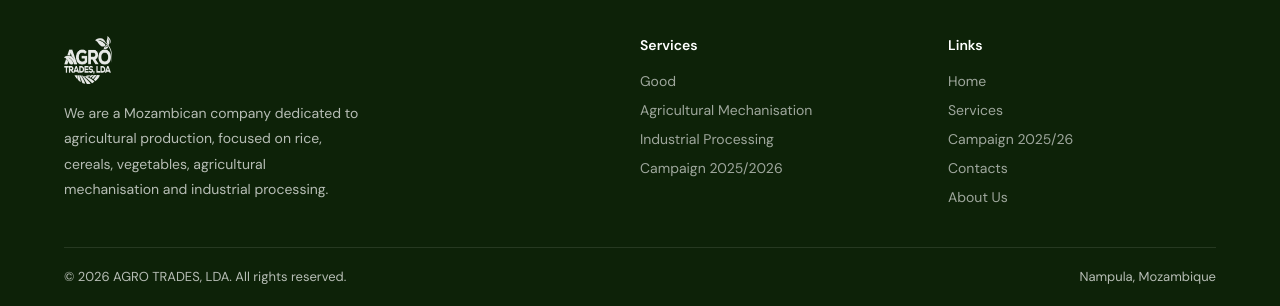
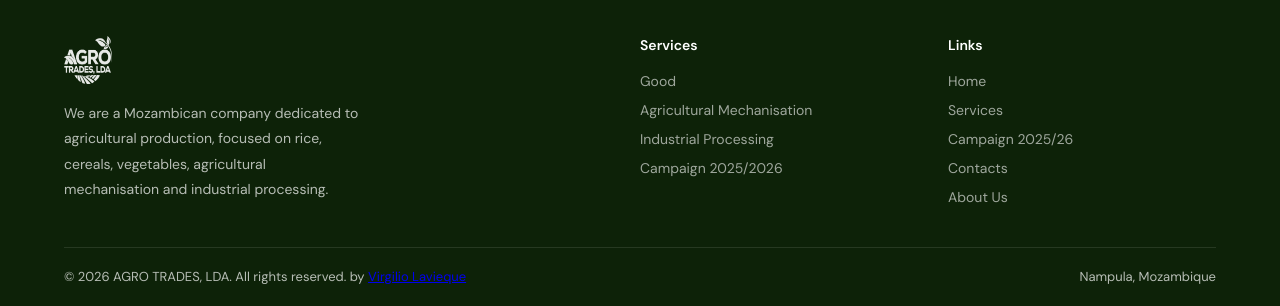
Before and after one commit to AgroTrades/agrotrades, a Next.js app: page /en in a window 1280 px wide. Shown: the part 3084-3390 px from the top of the page. Built offline with nearby package versions, Linux system fonts and the light colour scheme.

Commit message:
feat(cms): manage nav visibility, footer links, and team contacts from admin

```diff
--- a/components/Footer.tsx
+++ b/components/Footer.tsx
@@ -1,17 +1,15 @@
 import Image from "next/image";
 import Link from "next/link";
-import { footer, hero, nav, services, type Lang } from "@/content";
-import { path } from "@/content/routes";
+import { footer, nav, services, visibleFooterServiceLinks, waLink, type Lang } from "@/content";
+import { path, type PageKey } from "@/content/routes";
 
-// Mesma seleção e ordem de serviços/links do footer original (index.html):
-// arroz -> /servicos, mecanização -> /servicos, moageira -> /servicos,
-// campanha -> /campanha.
-const FOOTER_SERVICE_LINKS = [
-  { id: "arroz", page: "services" as const },
-  { id: "mecanizacao", page: "services" as const },
-  { id: "moageira", page: "services" as const },
-  { id: "campanha", page: "campaign" as const },
-];
+// Caso especial de routing: "campanha" é um serviço normal (content/services)
+// mas o link do rodapé aponta para a página dedicada /campanha, não para a
+// listagem genérica de serviços. Decisão de rota, por isso fica no código —
+// o resto (quais serviços aparecem, ordem, visibilidade) é editorial (CMS).
+const FOOTER_SERVICE_PAGE_OVERRIDE: Partial<Record<string, PageKey>> = {
+  campanha: "campaign",
+};
 
 export function Footer({ lang }: { lang: Lang }) {
   const year = new Date().getFullYear();
@@ -22,6 +20,14 @@ export function Footer({ lang }: { lang: Lang }) {
     return (service.homeTitle ?? service.title)[lang];
   }
 
+  const navLinks = [
+    { key: "home", href: path("home", lang), label: nav.home[lang], visible: nav.home.visible },
+    { key: "services", href: path("services", lang), label: nav.services[lang], visible: nav.services.visible },
+    { key: "campaign", href: path("campaign", lang), label: nav.campaign[lang], visible: nav.campaign.visible },
+    { key: "contact", href: path("contact", lang), label: nav.contact[lang], visible: nav.contact.visible },
+    { key: "about", href: path("about", lang), label: nav.about[lang], visible: nav.about.visible },
+  ].filter((link) => link.visible);
+
   return (
     <footer>
       <div className="footer-grid">
@@ -29,14 +35,16 @@ export function Footer({ lang }: { lang: Lang }) {
           <div className="footer-logo">
             <Image src="/images/logo.png" alt="AGRO TRADES LDA" width={48} height={48} />
           </div>
-          <p className="footer-desc">{hero.text[lang]}</p>
+          <p className="footer-desc">{footer.description[lang]}</p>
         </div>
         <div>
           <h4>{footer.servicesHeading[lang]}</h4>
           <ul>
-            {FOOTER_SERVICE_LINKS.map(({ id, page: pageKey }) => (
-              <li key={id}>
-                <Link href={path(pageKey, lang)}>{serviceLabel(id)}</Link>
+            {visibleFooterServiceLinks.map(({ serviceId }) => (
+              <li key={serviceId}>
+                <Link href={path(FOOTER_SERVICE_PAGE_OVERRIDE[serviceId] ?? "services", lang)}>
+                  {serviceLabel(serviceId)}
+                </Link>
               </li>
             ))}
           </ul>
@@ -44,16 +52,27 @@ export function Footer({ lang }: { lang: Lang }) {
         <div>
           <h4>{footer.linksHeading[lang]}</h4>
           <ul>
-            <li><Link href={path("home", lang)}>{nav.home[lang]}</Link></li>
-            <li><Link href={path("services", lang)}>{nav.services[lang]}</Link></li>
-            <li><Link href={path("campaign", lang)}>{nav.campaign[lang]}</Link></li>
-            <li><Link href={path("contact", lang)}>{nav.contact[lang]}</Link></li>
-            <li><Link href={path("about", lang)}>{nav.about[lang]}</Link></li>
+            {navLinks.map((link) => (
+              <li key={link.key}>
+                <Link href={link.href}>{link.label}</Link>
+              </li>
+            ))}
           </ul>
         </div>
       </div>
       <div className="footer-bottom">
-        <span>&copy; {year} {footer.legalCopy[lang]}</span>
+        <span>
+          &copy; {year} {footer.legalCopy[lang]}
+          {footer.signature.visible && (
+            <>
+              {" "}
+              by{" "}
+              <a href={waLink(footer.signature.whatsappNumber)} target="_blank" rel="noopener">
+                {footer.signature.name}
+              </a>
+            </>
+          )}
+        </span>
         <span>{footer.madeIn[lang]}</span>
       </div>
     </footer>
--- a/content/index.ts
+++ b/content/index.ts
@@ -107,6 +107,15 @@ export const sections = parseContent(sectionsSchema, sectionsJson, "content/site
 export const locations = parseContent(locationsSchema, locationsJson.items, "content/site/locations.json");
 export const contacts = parseContent(contactsSchema, contactsJson, "content/site/contacts.json");
 export const footer = parseContent(footerSchema, footerJson, "content/site/footer.json");
+
+for (const link of footer.serviceLinks) {
+  if (!services.some((s) => s.id === link.serviceId)) {
+    throw new Error(
+      `content/site/footer.json: "serviceLinks" referencia um serviço inexistente "${link.serviceId}". ` +
+        `Corrija o id (tem de bater certo com um id em content/services/*.json) antes de repetir o build.`
+    );
+  }
+}
 export const meta = parseContent(metaSchema, metaJson, "content/site/meta.json");
 export const notFoundContent = parseContent(notFoundSchema, notFoundJson, "content/site/notFound.json");
 export const servicesPage = parseContent(servicesPageSchema, servicesPageJson, "content/site/servicesPage.json");
@@ -169,6 +178,15 @@ export const visiblePhones = contacts.phones.filter((p) => p.visible);
 /** Emails visíveis da página de contactos. */
 export const visibleEmails = contacts.emails.filter((e) => e.visible);
 
+/** Referências de serviço visíveis na lista "Serviços" do rodapé, na ordem do ficheiro. */
+export const visibleFooterServiceLinks = footer.serviceLinks.filter((l) => l.visible);
+
+/** Constrói um link wa.me a partir de um número — só mantém dígitos, nunca escrito à mão. */
+export function waLink(number: string): string {
+  const digits = number.replace(/\D/g, "");
+  return `https://wa.me/${digits}`;
+}
+
 /**
  * Serviços relacionados no detalhe (Fase 2, design-spec-fase2 secção 2a):
  * os 3 próximos serviços na ORDEM CANÓNICA deste array `services` (definida
@@ -195,11 +213,13 @@ export type {
   ContentImage,
   Contacts,
   Footer,
+  FooterServiceLink,
   GalleryImage,
   Hero,
   HeroSlide,
   Location,
   Nav,
+  NavItem,
   NotFoundContent,
   Paragraph,
   PhoneEntry,
--- a/content/schemas/index.ts
+++ b/content/schemas/index.ts
@@ -254,17 +254,32 @@ export const servicesSchema = z
 
 // ── NAV ───────────────────────────────────────────────────────────────────
 
-export const navSchema = z.object({
-  home: bilingualString,
-  services: bilingualString,
-  campaign: bilingualString,
-  contact: bilingualString,
-  /** "Quem Somos" — conteúdo já preparado; a rota só é construída na Fase 3. */
-  about: bilingualString,
-  /** Rótulo do último item do dropdown "Serviços" (desktop) e da sublista mobile (Fase 2). */
-  servicesViewAll: bilingualString,
+/** Item de menu com visibilidade própria — usado tanto no cabeçalho como na
+ *  coluna "Links" do rodapé (mesma fonte, para nunca dessincronizar). */
+export const navItemSchema = z.object({
+  visible: visibleFlag,
+  pt: z.string().trim().min(1),
+  en: z.string().trim().min(1),
 });
+
+export const navSchema = z
+  .object({
+    home: navItemSchema,
+    services: navItemSchema,
+    campaign: navItemSchema,
+    contact: navItemSchema,
+    /** "Quem Somos" — conteúdo já preparado; a rota só é construída na Fase 3. */
+    about: navItemSchema,
+    /** Rótulo do último item do dropdown "Serviços" (desktop) e da sublista mobile (Fase 2).
+     *  Não é um item de menu por si só — não tem `visible` próprio. */
+    servicesViewAll: bilingualString,
+  })
+  .refine(
+    (nav) => [nav.home, nav.services, nav.campaign, nav.contact, nav.about].some((item) => item.visible),
+    "pelo menos um item do menu tem de estar visível — ligue 'Visível' em pelo menos um item de content/site/nav.json"
+  );
 export type Nav = z.infer<typeof navSchema>;
+export type NavItem = z.infer<typeof navItemSchema>;
 
 // ── HERO ──────────────────────────────────────────────────────────────────
 
@@ -380,6 +395,10 @@ export const teamMemberSchema = z.object({
   bio: bilingualString.optional(),
   /** Badges de especialidade (.about-tag). Traduzíveis, para consistência com o resto do schema. */
   badges: z.array(bilingualString).min(1).max(5).optional(),
+  /** Contactos opcionais — só aparecem no cartão se preenchidos no admin. */
+  phone: z.string().trim().min(1).optional(),
+  whatsapp: z.string().trim().min(1).optional(),
+  email: z.string().trim().email().optional(),
 });
 export type TeamMember = z.infer<typeof teamMemberSchema>;
 
@@ -539,12 +558,30 @@ export type Contacts = z.infer<typeof contactsSchema>;
 
 // ── FOOTER ───────────────────────────────────────────────────────────────
 
+/** Referência a um serviço real (coleção `services`) na lista "Serviços" do
+ *  rodapé. O rótulo vem sempre do próprio serviço (`homeTitle`/`title`) —
+ *  este item só guarda qual serviço mostrar, a ordem e a visibilidade. */
+export const footerServiceLinkSchema = z.object({
+  visible: visibleFlag,
+  serviceId: z.string().trim().min(1),
+});
+export type FooterServiceLink = z.infer<typeof footerServiceLinkSchema>;
+
 export const footerSchema = z.object({
   servicesHeading: bilingualString,
   linksHeading: bilingualString,
+  /** Parágrafo por baixo do logótipo — próprio, não reutiliza `hero.text`. */
+  description: bilingualString,
+  serviceLinks: z.array(footerServiceLinkSchema),
   /** Texto legal, sem o "© <ano>" — o ano é calculado em runtime. */
   legalCopy: bilingualString,
   madeIn: bilingualString,
+  /** Assinatura "by <nome>" a seguir aos direitos reservados, com link de WhatsApp. */
+  signature: z.object({
+    visible: visibleFlag,
+    name: z.string().trim().min(1),
+    whatsappNumber: z.string().trim().min(1),
+  }),
 });
 export type Footer = z.infer<typeof footerSchema>;
 
--- a/content/site/footer.json
+++ b/content/site/footer.json
@@ -1,9 +1,24 @@
 {
   "servicesHeading": { "pt": "Serviços", "en": "Services" },
   "linksHeading": { "pt": "Links", "en": "Links" },
+  "description": {
+    "pt": "Somos uma empresa moçambicana dedicada à produção agrícola, com foco no arroz, cereais, legumes, mecanização agrícola e processamento industrial.",
+    "en": "We are a Mozambican company dedicated to agricultural production, focused on rice, cereals, vegetables, agricultural mechanisation and industrial processing."
+  },
+  "serviceLinks": [
+    { "visible": true, "serviceId": "arroz" },
+    { "visible": true, "serviceId": "mecanizacao" },
+    { "visible": true, "serviceId": "moageira" },
+    { "visible": true, "serviceId": "campanha" }
+  ],
   "legalCopy": {
     "pt": "AGRO TRADES, LDA. Todos os direitos reservados.",
     "en": "AGRO TRADES, LDA. All rights reserved."
   },
-  "madeIn": { "pt": "Nampula, Moçambique", "en": "Nampula, Mozambique" }
+  "madeIn": { "pt": "Nampula, Moçambique", "en": "Nampula, Mozambique" },
+  "signature": {
+    "visible": true,
+    "name": "Virgilio Lavieque",
+    "whatsappNumber": "+351935759681"
+  }
 }
--- a/content/site/nav.json
+++ b/content/site/nav.json
@@ -1,8 +1,8 @@
 {
-  "home": { "pt": "Início", "en": "Home" },
-  "services": { "pt": "Serviços", "en": "Services" },
-  "campaign": { "pt": "Campanha 2025/26", "en": "Campaign 2025/26" },
-  "contact": { "pt": "Contactos", "en": "Contacts" },
-  "about": { "pt": "Quem Somos", "en": "About Us" },
+  "home": { "visible": true, "pt": "Início", "en": "Home" },
+  "services": { "visible": true, "pt": "Serviços", "en": "Services" },
+  "campaign": { "visible": true, "pt": "Campanha 2025/26", "en": "Campaign 2025/26" },
+  "contact": { "visible": true, "pt": "Contactos", "en": "Contacts" },
+  "about": { "visible": true, "pt": "Quem Somos", "en": "About Us" },
   "servicesViewAll": { "pt": "Ver todos os serviços", "en": "View all services" }
 }
```
Also changed, not shown: components/Header.tsx (+8 -4 lines), components/pages/AboutContent.tsx (+38 -1 lines), public/admin/config.yml (+34 -0 lines).
